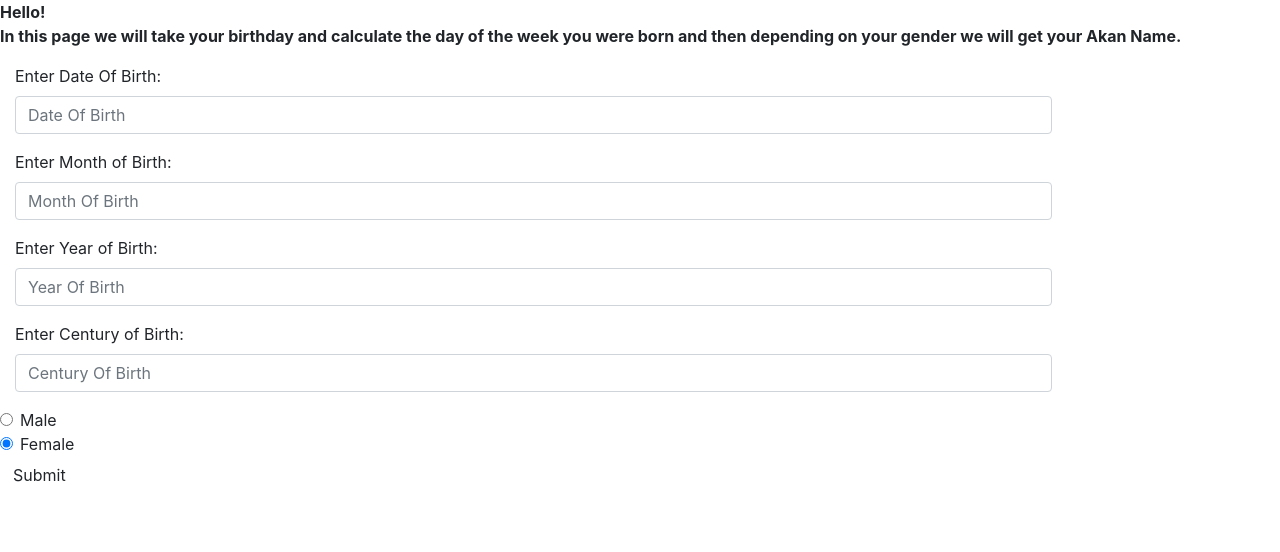
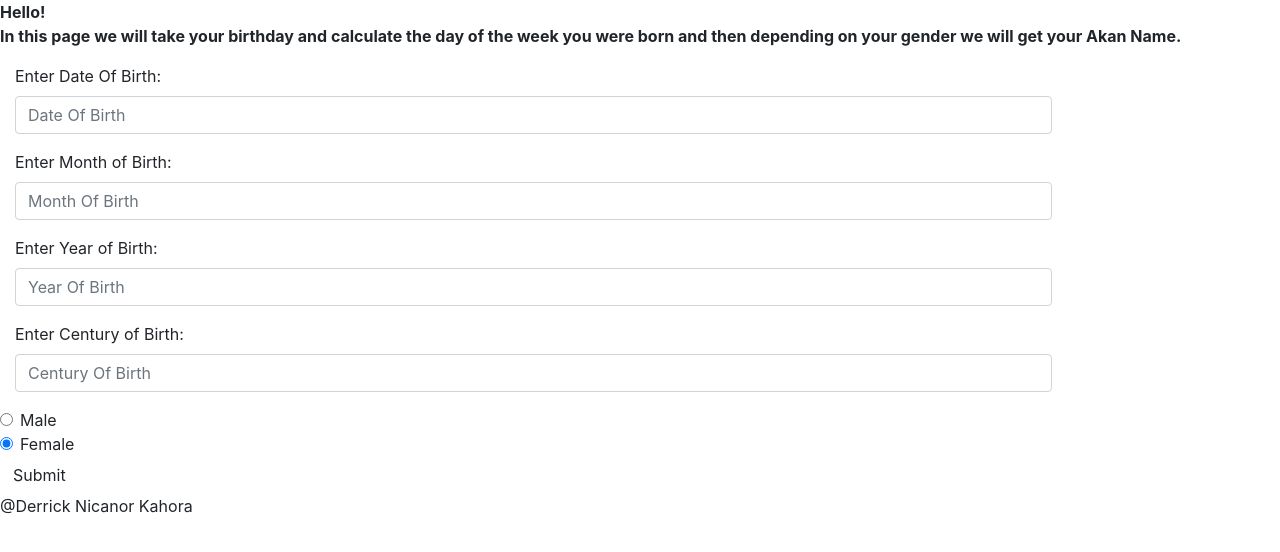
Before and after one commit to Nicanor777/akan-names, a plain HTML site: page index.html in a window 1280 px wide. Drawn offline with nearby package versions, Linux system fonts and the light colour scheme.

Commit message:
added footer to my index.html class

```diff
--- a/index.html
+++ b/index.html
@@ -49,6 +49,9 @@
              </div>
             </form>
       </body>
+      <div class="footer">
+        <p class="footer">@Derrick Nicanor Kahora</p>
+     </div>
 
       <script src="js/Script.js"></script>
   </html>
```
